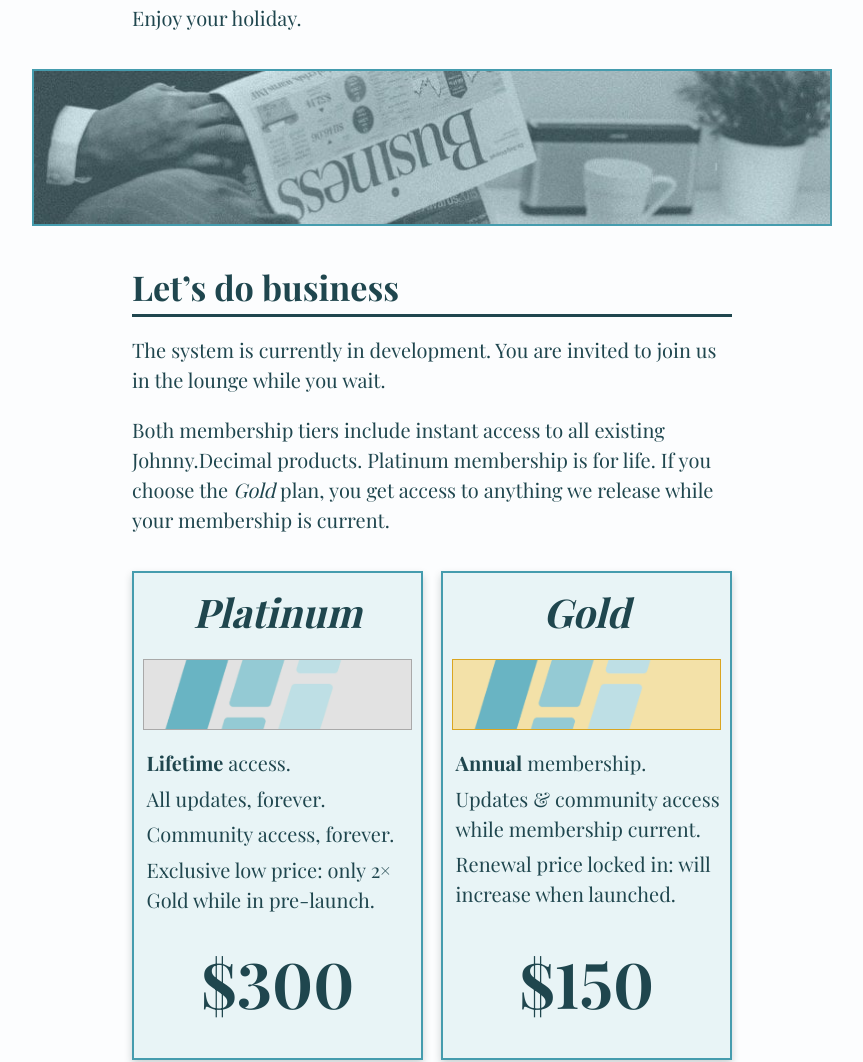
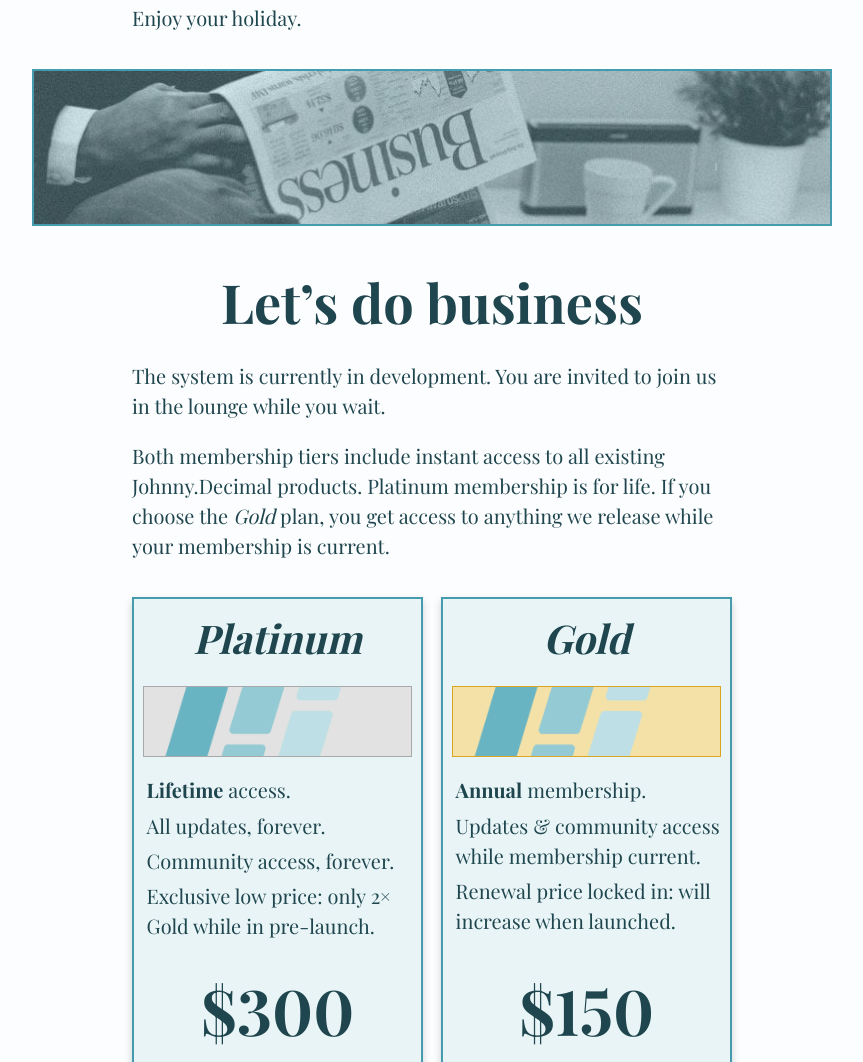
Before and after one commit to johnnydecimal/decimal.business, an Astro site: page / in a window 1280 px wide. Shown: the part 7380-8442 px from the top of the page, without its empty margins (208-1071 px from the left). Built offline with nearby package versions, Linux system fonts and the light colour scheme; Astro itself is replaced by a stand-in of ours; a web font is replaced by a local one.

Commit message:
Update Price.astro

```diff
--- a/src/components/Price.astro
+++ b/src/components/Price.astro
@@ -181,6 +181,12 @@
     }
   }
 
+  h1 {
+    border-bottom: 0;
+    font-size: 3rem;
+    text-align: center;
+  }
+
   h2 {
     // border-bottom: 2px solid var(--border);
     font-size: 2.2rem;
```
